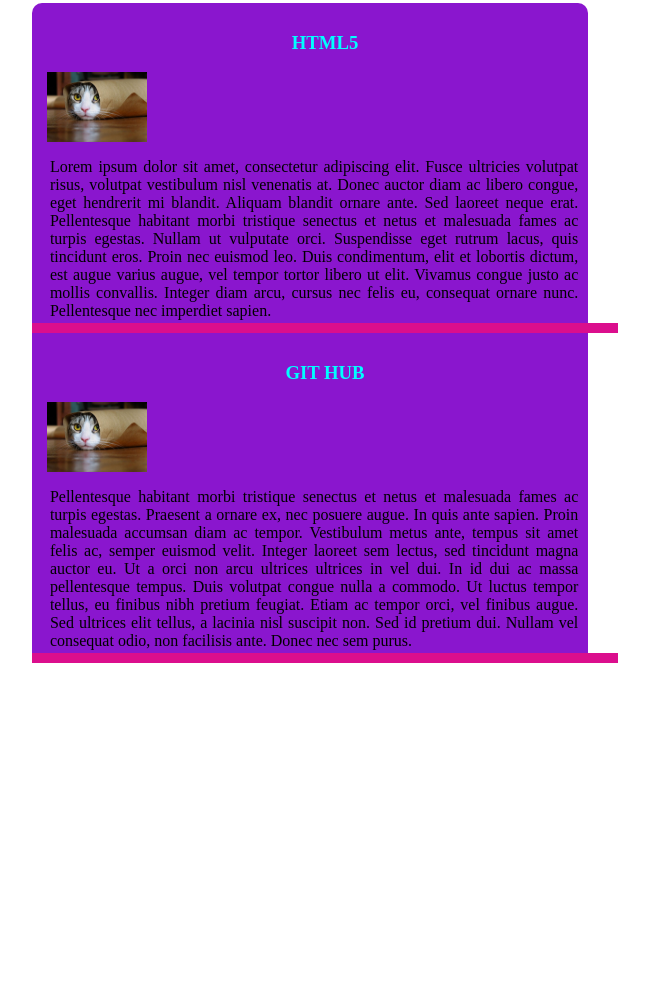
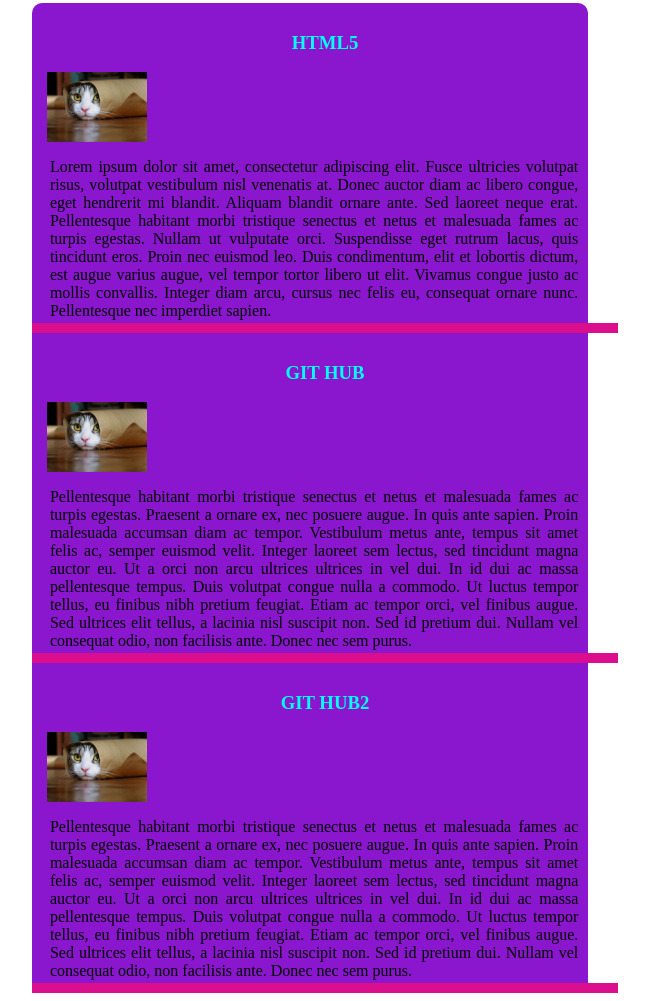
Before and after one commit to javiPruebas/PracticaGit, a plain HTML site: page index.html in a window 1280 px wide. Shown: the part 191-1192 px from the top of the page, without its empty margins (330-979 px from the left). Before the commit the page ends 862 px from the top, so only its background shows below. Drawn offline with Linux system fonts and the light colour scheme.

Commit message:
agregamos un nuevo articulo

```diff
--- a/index.html
+++ b/index.html
@@ -42,6 +42,11 @@
 			<p>Pellentesque habitant morbi tristique senectus et netus et malesuada fames ac turpis egestas. Praesent a ornare ex, nec posuere augue. In quis ante sapien. Proin malesuada accumsan diam ac tempor. Vestibulum metus ante, tempus sit amet felis ac, semper euismod velit. Integer laoreet sem lectus, sed tincidunt magna auctor eu. Ut a orci non arcu ultrices ultrices in vel dui. In id dui ac massa pellentesque tempus. Duis volutpat congue nulla a commodo. Ut luctus tempor tellus, eu finibus nibh pretium feugiat. Etiam ac tempor orci, vel finibus augue. Sed ultrices elit tellus, a lacinia nisl suscipit non. Sed id pretium dui. Nullam vel consequat odio, non facilisis ante. Donec nec sem purus.</p>
 		</article>
 
+		<article>
+			<h1>git hub2 </h1>
+			<img id="izquierda" src="img/gato.jpg" width="100px">
+			<p>Pellentesque habitant morbi tristique senectus et netus et malesuada fames ac turpis egestas. Praesent a ornare ex, nec posuere augue. In quis ante sapien. Proin malesuada accumsan diam ac tempor. Vestibulum metus ante, tempus sit amet felis ac, semper euismod velit. Integer laoreet sem lectus, sed tincidunt magna auctor eu. Ut a orci non arcu ultrices ultrices in vel dui. In id dui ac massa pellentesque tempus. Duis volutpat congue nulla a commodo. Ut luctus tempor tellus, eu finibus nibh pretium feugiat. Etiam ac tempor orci, vel finibus augue. Sed ultrices elit tellus, a lacinia nisl suscipit non. Sed id pretium dui. Nullam vel consequat odio, non facilisis ante. Donec nec sem purus.</p>
+		</article>
 
 	</section>
 
```
